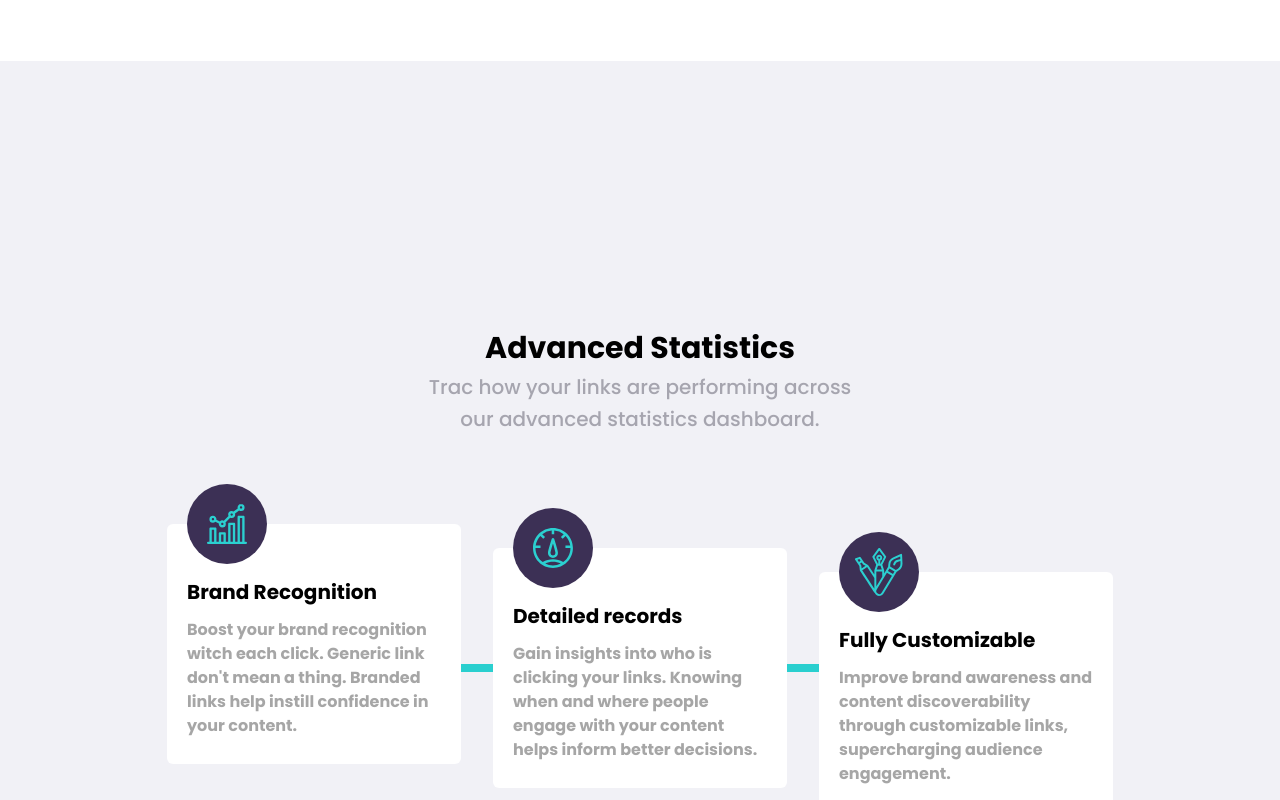
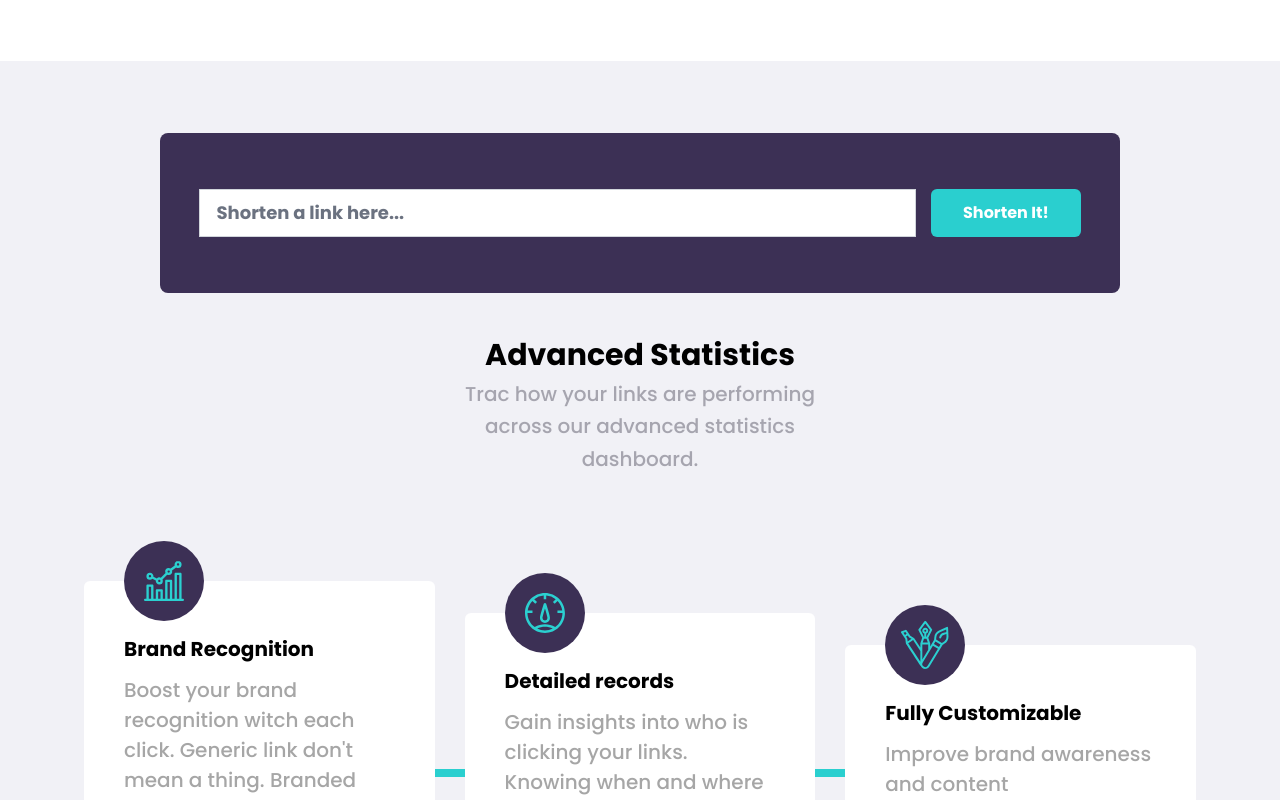
Before and after one commit to Nekxis/Shortly, a React (Create React App) app: page / in a window 1280 px wide. Shown: the part 840-1640 px from the top of the page. Built offline with nearby package versions, Linux system fonts and the light colour scheme.

Commit message:
api element

```diff
--- a/src/components/advanced-statistics/Advanced-Statistics.js
+++ b/src/components/advanced-statistics/Advanced-Statistics.js
@@ -5,20 +5,22 @@ import Separator from "../separator/Separator";
 import Picture1 from "./theImg/icon-brand-recognition.svg"
 import Picture2 from "./theImg/icon-detailed-records.svg"
 import Picture3 from "./theImg/icon-fully-customizable.svg"
+import Api from "../api/Api";
 
 
 function AdvancedStatistics() {
     return (
-        <div className="AdvancedStatistics flex flex-col justify-center h-256 w-full p-8 box-border">
+        <div className="AdvancedStatistics relative flex flex-col justify-center px-16 py-8 h-256 w-full box-border">
+            <Api />
             <div className="input block">
             {/*input*/}
             {/*tablica inputu*/}
             </div>
-            <div className="flex justify-start  flex-col px-56 py-10">
+            <div className="flex justify-start h-1/4 flex-col px-56 py-10">
                 <h4 className="title-statistics text-3xl flex self-center m-0">Advanced Statistics</h4>
                 <p className="description-statistics text-xl leading-relaxed flex self-center m-0 w-3/5 text-center leading-6">Trac how your links are performing across our advanced statistics dashboard.</p>
             </div>
-            <div className="cards flex relative justify-center h-2/5 px-5 py-12">
+            <div className="cards flex relative justify-center h-1/2 px-5 py-12">
                 <Card
                     align={`self-start`}
                     image={Picture1}
--- /dev/null
+++ b/src/components/api/Api.js
@@ -0,0 +1,18 @@
+import React from "react";
+
+function Api (){
+    return (
+        <div className={"w-5/6 h-1/6 flex px-8 py-4 justify-around rounded-lg self-center bg-the-purple absolut -top-20"}>
+            <input
+                name="text"
+                type="text"
+                autoComplete="text"
+                className="flex self-center text-lg appearance-none rounded-none relative block w-4/5 h-12 px-4 py-3 border border-gray-300 placeholder-gray-500 text-gray-900 rounded-md focus:outline-none focus:ring-the-blue-focused focus:border-the-blue-focused focus:z-10"
+                placeholder="Shorten a link here..."
+            />
+            <button className={"flex blue-button rounded-md self-center h-12 w-1/6"}><p className={'self-center'}>Shorten It!</p></button>
+        </div>
+    )
+}
+
+export default Api;
--- a/src/components/cards/Card.js
+++ b/src/components/cards/Card.js
@@ -3,12 +3,12 @@ import React from "react";
 function Card({image, align, title, major}) {
     return (
 
-        <div className={`w-1/4 h-5/6 bg-white justify-around relative  p-5 pt-12 rounded-md flex flex-col ${align}`} >
+        <div className={`w-1/3 h-5/6 bg-white justify-around relative  p-10 pt-12 rounded-md flex flex-col ${align}`} >
             <div className={'w-20 h-20 bg-the-purple rounded-full absolute flex justify-center -top-10'}>
                 <img className={'self-center flex'} src={image} alt="test"/>
             </div>
-            <p className={'text-xl flex  self-start'}>{title}</p>
-            <p className={'text-the-light-grey flex self-center'}>{major}</p>
+            <p className={'text-xl flex text-2xl self-start'}>{title}</p>
+            <p className={'text-the-light-grey text-xl font-medium flex self-center'}>{major}</p>
         </div>
     )
 }
```
